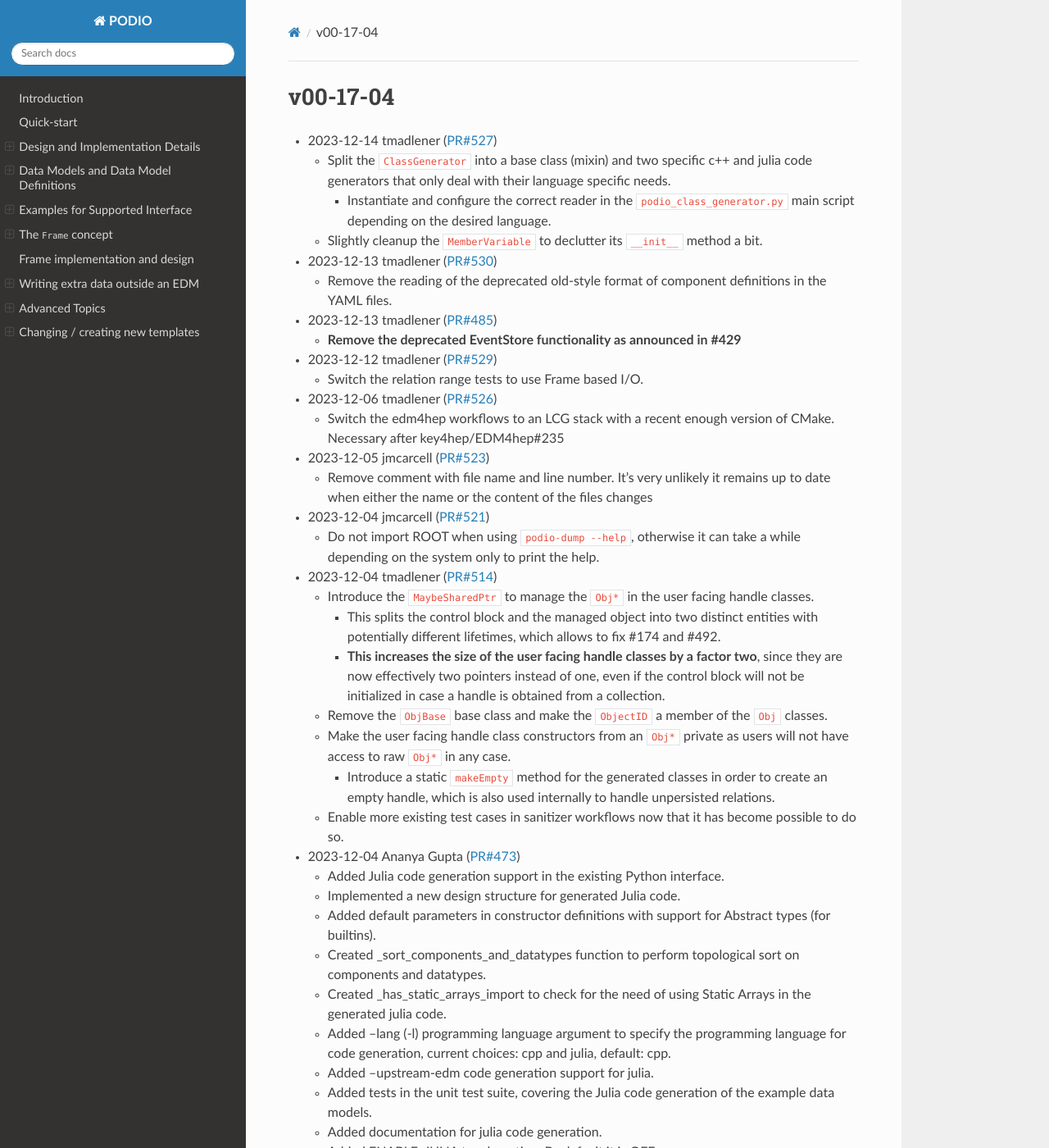
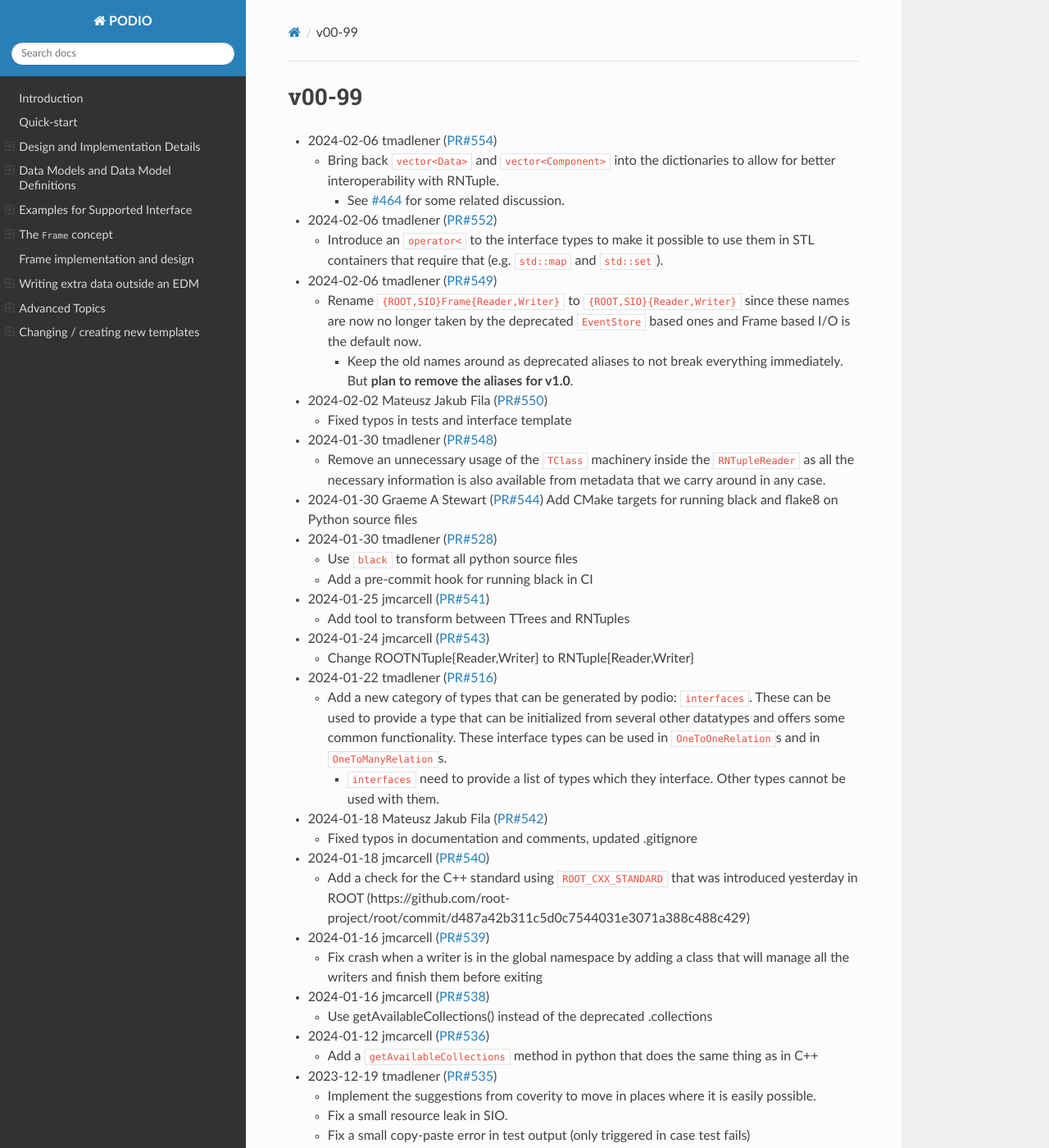
Before and after one commit to AIDASoft/podio, a Sphinx documentation site: the page built from doc/ReleaseNotes.md, in a window 1280 px wide and 1400 px high. Shown: the whole window at 82% size. Built offline with Sphinx 7.4.7 and the Read the Docs theme 2.0.0, drawn with Linux system fonts in a browser that asks for light colours; pages that are not in the unit, such as notebooks, are missing from menus; the version number could not be read and is left out; some of the changed text lies outside the part shown.

Commit message:
Release Notes for v00-99

```diff
--- a/doc/ReleaseNotes.md
+++ b/doc/ReleaseNotes.md
@@ -1,3 +1,72 @@
+# v00-99
+
+* 2024-02-06 tmadlener ([PR#554](https://github.com/AIDASoft/podio/pull/554))
+  - Bring back `vector<Data>` and `vector<Component>` into the dictionaries to allow for better interoperability with RNTuple.
+    - See [#464](https://github.com/AIDASoft/podio/issues/464) for some related discussion.
+
+* 2024-02-06 tmadlener ([PR#552](https://github.com/AIDASoft/podio/pull/552))
+  - Introduce an `operator<` to the interface types to make it possible to use them in STL containers that require that (e.g. `std::map` and `std::set`).
+
+* 2024-02-06 tmadlener ([PR#549](https://github.com/AIDASoft/podio/pull/549))
+  - Rename `{ROOT,SIO}Frame{Reader,Writer}` to `{ROOT,SIO}{Reader,Writer}` since these names are now no longer taken by the deprecated `EventStore` based ones and Frame based I/O is the default now.
+    - Keep the old names around as deprecated aliases to not break everything immediately. But **plan to remove the aliases for v1.0**.
+
+* 2024-02-02 Mateusz Jakub Fila ([PR#550](https://github.com/AIDASoft/podio/pull/550))
+  - Fixed typos in tests and interface template
+
+* 2024-01-30 tmadlener ([PR#548](https://github.com/AIDASoft/podio/pull/548))
+  - Remove an unnecessary usage of the `TClass` machinery inside the `RNTupleReader` as all the necessary information is also available from metadata that we carry around in any case.
+
+* 2024-01-30 Graeme A Stewart ([PR#544](https://github.com/AIDASoft/podio/pull/544))
+  Add CMake targets for running  black and flake8 on Python source files
+
+* 2024-01-30 tmadlener ([PR#528](https://github.com/AIDASoft/podio/pull/528))
+  - Use `black` to format all python source files
+  - Add a pre-commit hook for running black in CI
+
+* 2024-01-25 jmcarcell ([PR#541](https://github.com/AIDASoft/podio/pull/541))
+  - Add tool to transform between TTrees and RNTuples
+
+* 2024-01-24 jmcarcell ([PR#543](https://github.com/AIDASoft/podio/pull/543))
+  - Change ROOTNTuple{Reader,Writer} to RNTuple{Reader,Writer}
+
+* 2024-01-22 tmadlener ([PR#516](https://github.com/AIDASoft/podio/pull/516))
+  - Add a new category of types that can be generated by podio: `interfaces`. These can be used to provide a type that can be initialized from several other datatypes and offers some common functionality. These interface types can be used in `OneToOneRelation`s and in `OneToManyRelation`s.
+    - `interfaces` need to provide a list of types which they interface. Other types cannot be used with them.
+
+* 2024-01-18 Mateusz Jakub Fila ([PR#542](https://github.com/AIDASoft/podio/pull/542))
+  - Fixed typos in documentation and comments, updated .gitignore
+
+* 2024-01-18 jmcarcell ([PR#540](https://github.com/AIDASoft/podio/pull/540))
+  - Add a check for the C++ standard using `ROOT_CXX_STANDARD` that was introduced yesterday in ROOT (https://github.com/root-project/root/commit/d487a42b311c5d0c7544031e3071a388c488c429)
+
+* 2024-01-16 jmcarcell ([PR#539](https://github.com/AIDASoft/podio/pull/539))
+  - Fix crash when a writer is in the global namespace by adding a class that will manage all the writers and finish them before exiting
+
+* 2024-01-16 jmcarcell ([PR#538](https://github.com/AIDASoft/podio/pull/538))
+  - Use getAvailableCollections() instead of the deprecated .collections
+
+* 2024-01-12 jmcarcell ([PR#536](https://github.com/AIDASoft/podio/pull/536))
+  - Add a `getAvailableCollections` method in python that does the same thing as in C++
+
+* 2023-12-19 tmadlener ([PR#535](https://github.com/AIDASoft/podio/pull/535))
+  - Implement the suggestions from coverity to move in places where it is easily possible.
+  - Fix a small resource leak in SIO.
+  - Fix a small copy-paste error in test output (only triggered in case test fails)
+  - Restore ostream state after altering it for formatting.
+
+* 2023-12-19 tmadlener ([PR#534](https://github.com/AIDASoft/podio/pull/534))
+  - Update the coverity workflow to use EL9
+
+* 2023-12-18 Andre Sailer ([PR#533](https://github.com/AIDASoft/podio/pull/533))
+  - rootUtils: include sstream, fixes build on macOS 12 / 13
+
+* 2023-12-18 tmadlener ([PR#532](https://github.com/AIDASoft/podio/pull/532))
+  - Remove some benchmark utilities that became unused with the removal of the `TimedReader` and `TimedWriter` classes in #485
+
+* 2023-12-15 tmadlener ([PR#531](https://github.com/AIDASoft/podio/pull/531))
+  - Remove the last few deprecated accessors from `GenericParameters`.
+
 # v00-17-04
 
 * 2023-12-14 tmadlener ([PR#527](https://github.com/AIDASoft/podio/pull/527))
```
